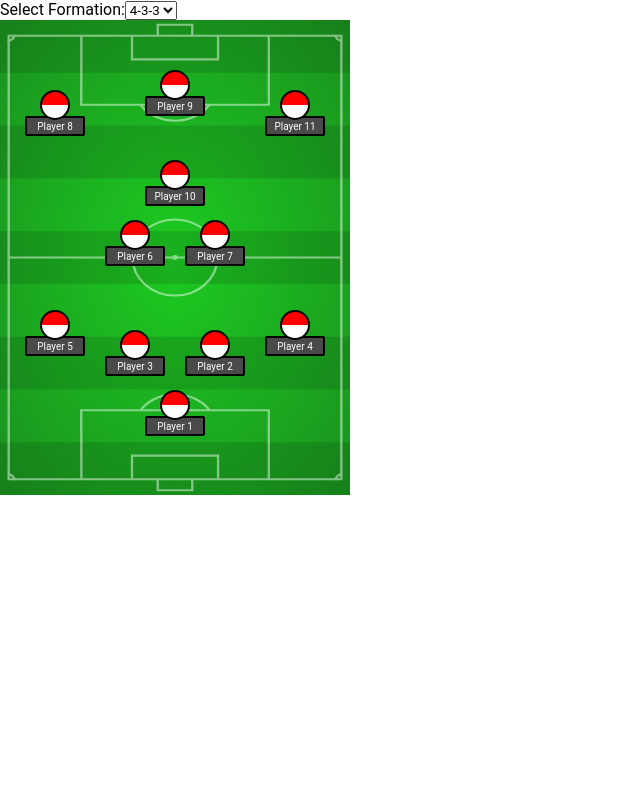
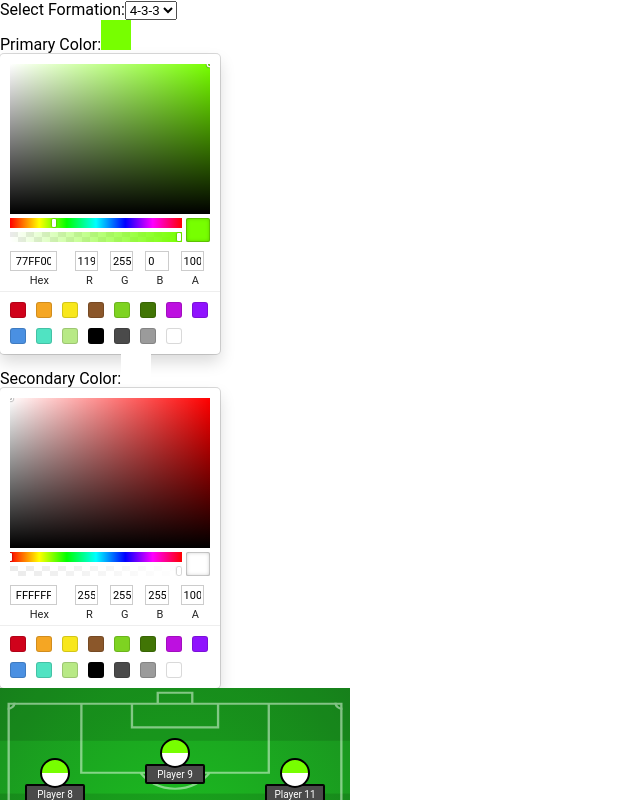
Before and after one commit to JoseVitorOliveira/your11, a React (Vite) app: page / in a window 1280 px wide. Shown: the top 800 px of the page, without its empty margins (0-640 px from the left). Built offline with nearby package versions, Linux system fonts and the light colour scheme.

Commit message:
color picker prototype

```diff
--- a/package.json
+++ b/package.json
@@ -11,6 +11,7 @@
   },
   "dependencies": {
     "react": "^18.2.0",
+    "react-color": "^2.19.3",
     "react-dom": "^18.2.0"
   },
   "devDependencies": {
--- a/src/App.tsx
+++ b/src/App.tsx
@@ -1,11 +1,22 @@
 import { useState } from "react";
 import FootballField from "./components/FootballField";
+import ColorPicker from "./components/ColorPicker";
 
 function App() {
   const [formation, setFormation] = useState("4-3-3");
+  const [primaryColor, setPrimaryColor] = useState("#77ff00");
+  const [secondaryColor, setSecondaryColor] = useState("#ffffff");
 
   const handleFormationChange = (e: React.ChangeEvent<HTMLSelectElement>) => {
     setFormation(e.target.value);
+  };
+
+  const handlePrimaryColorChange = (color: { hex: string }) => {
+    setPrimaryColor(color.hex);
+  };
+
+  const handleSecondaryColorChange = (color: { hex: string }) => {
+    setSecondaryColor(color.hex);
   };
 
   return (
@@ -21,7 +32,42 @@ function App() {
           <option value="4-3-3">4-3-3</option>
         </select>
       </div>
-      <FootballField formation={formation} />
+      <div>
+        <label>Primary Color:</label>
+        <div
+          style={{
+            display: "inline-block",
+            width: "30px",
+            height: "30px",
+            backgroundColor: primaryColor,
+            cursor: "pointer",
+          }}
+          onClick={() => setPrimaryColor(primaryColor)}
+        />
+        <ColorPicker color={primaryColor} onChange={handlePrimaryColorChange} />
+      </div>
+      <div>
+        <label>Secondary Color:</label>
+        <div
+          style={{
+            display: "inline-block",
+            width: "30px",
+            height: "30px",
+            backgroundColor: secondaryColor,
+            cursor: "pointer",
+          }}
+          onClick={() => setSecondaryColor(secondaryColor)}
+        />
+        <ColorPicker
+          color={secondaryColor}
+          onChange={handleSecondaryColorChange}
+        />
+      </div>
+      <FootballField
+        primaryColor={primaryColor}
+        secondaryColor={secondaryColor}
+        formation={formation}
+      />
     </>
   );
 }
--- /dev/null
+++ b/src/components/ColorPicker/index.tsx
@@ -0,0 +1,13 @@
+import React from "react";
+import { SketchPicker, ColorResult } from "react-color";
+
+interface ColorPickerProps {
+  color: string;
+  onChange: (color: ColorResult) => void;
+}
+
+const ColorPicker: React.FC<ColorPickerProps> = ({ color, onChange }) => {
+  return <SketchPicker color={color} onChange={onChange} />;
+};
+
+export default ColorPicker;
--- a/src/components/FootballField/index.tsx
+++ b/src/components/FootballField/index.tsx
@@ -3,9 +3,15 @@ import "./styles.css";
 
 interface FootballFieldProps {
   formation: string;
+  primaryColor: string;
+  secondaryColor: string;
 }
 
-const FootballField = (formation: FootballFieldProps) => {
+const FootballField = ({
+  formation,
+  primaryColor,
+  secondaryColor,
+}: FootballFieldProps) => {
   const formations = {
     "4-3-3": [
       { leftPos: 160, topPos: 370 },
@@ -35,7 +41,7 @@ const FootballField = (formation: FootballFieldProps) => {
   };
 
   const playerPositions =
-    formations[formation.formation as keyof typeof formations] || [];
+    formations[formation as keyof typeof formations] || [];
 
   return (
     <div className="football-field">
@@ -45,8 +51,8 @@ const FootballField = (formation: FootballFieldProps) => {
             key={index}
             topPos={position.topPos}
             leftPos={position.leftPos}
-            primaryColor="red"
-            secondaryColor="white"
+            primaryColor={primaryColor}
+            secondaryColor={secondaryColor}
             name={`Player ${index + 1}`}
           />
         )
```
Also changed, not shown: 1 other file (tests, documents, lock files or other folders).
